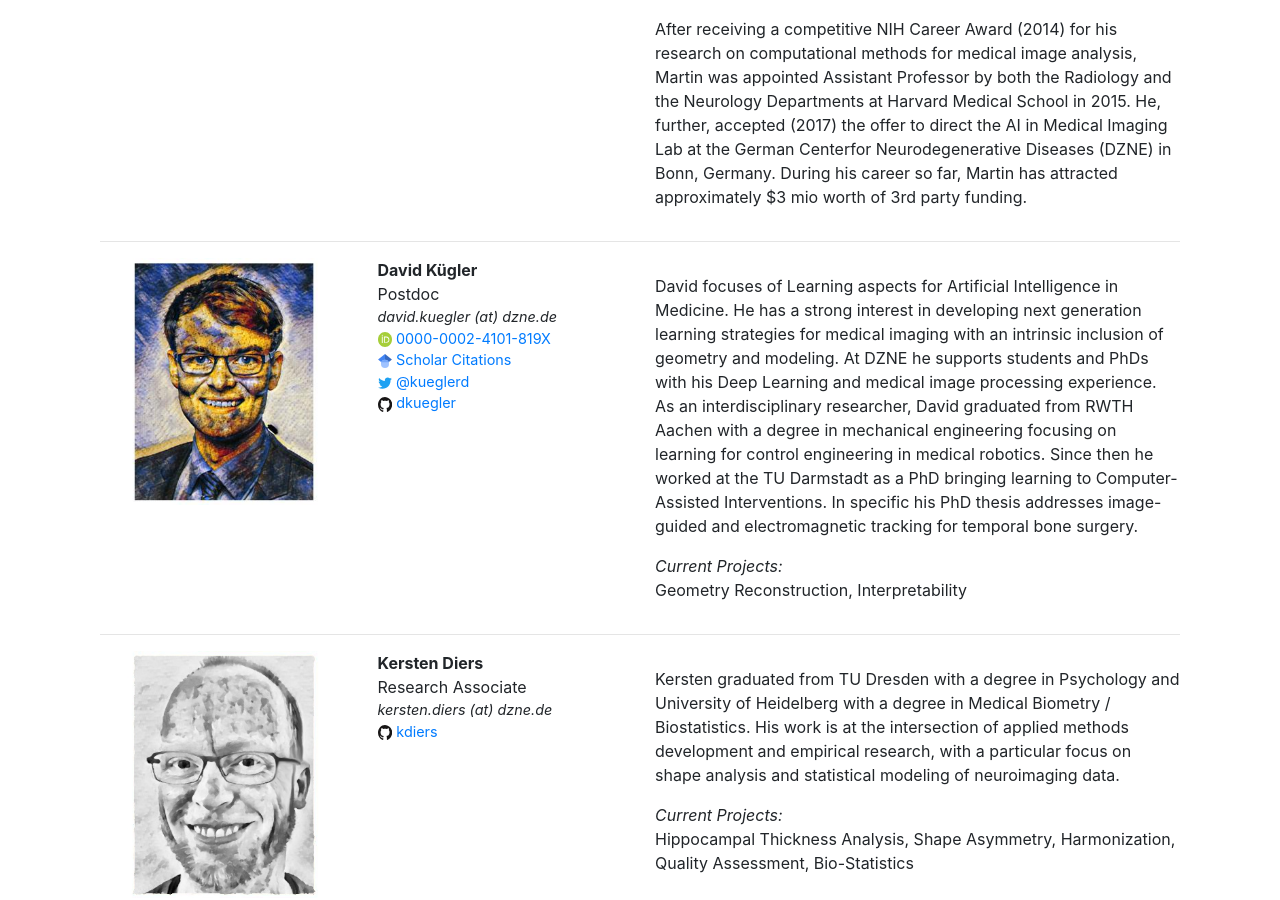
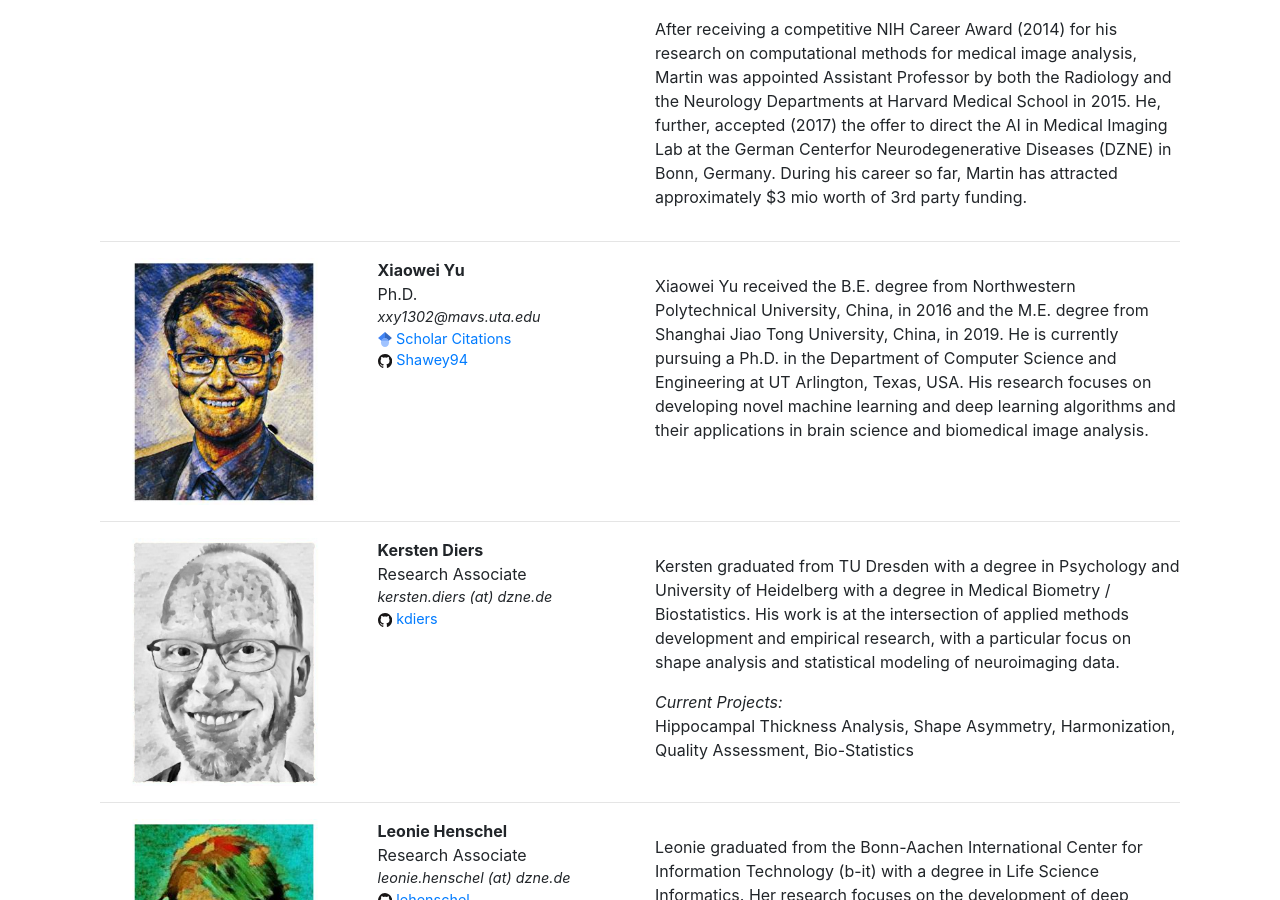
Before and after one commit to Deep-MI/Deep-MI.github.io, a Jekyll site: the page built from members/index.html, in a window 1280 px wide and 900 px high, scrolled down 999 px. Built offline with Jekyll 4.4.1, drawn with Linux system fonts in a browser that asks for light colours; nearby versions of some CDN libraries; comment, search, counter and statistics services are not loaded.

Commit message:
Update members.yml

```diff
--- a/_data/members.yml
+++ b/_data/members.yml
@@ -42,23 +42,17 @@
   Lab at the German Centerfor Neurodegenerative Diseases (DZNE) in Bonn, Germany. During his career
   so far, Martin has attracted approximately $3 mio worth of 3rd party funding.'
 
-- name: David Kügler
+- name: Xiaowei Yu
   image: /static/img/members/kuegler.jpg
-  position: Postdoc
-  email: david.kuegler (at) dzne.de
-  scholar: RzZq4QIAAAAJ
-  twitter: kueglerd
-  orcid: 0000-0002-4101-819X
-  github: dkuegler
-  description: 'David focuses of Learning aspects for Artificial Intelligence in Medicine.
-  He has a strong interest in developing next generation learning strategies for medical imaging
-  with an intrinsic inclusion of geometry and modeling. At DZNE he supports students and PhDs with
-  his Deep Learning and medical image processing experience. As an interdisciplinary researcher,
-  David graduated from RWTH Aachen with a degree in mechanical engineering focusing on learning
-  for control engineering in medical robotics. Since then he worked at the TU Darmstadt as a PhD
-  bringing learning to Computer-Assisted Interventions. In specific his PhD thesis addresses
-  image-guided and electromagnetic tracking for temporal bone surgery.'
-  projects: 'Geometry Reconstruction, Interpretability'
+  position: Ph.D.
+  email: xxy1302@mavs.uta.edu
+  scholar: Kc1FjToAAAAJ
+  cv: http://shawey94.github.io/
+  github: Shawey94
+  description: 'Xiaowei Yu received the B.E. degree from Northwestern Polytechnical University, China,
+  in 2016 and the M.E. degree from Shanghai Jiao Tong University, China, in 2019.
+  He is currently pursuing a Ph.D. in the Department of Computer Science and Engineering at UT Arlington, Texas, USA.
+  His research focuses on developing novel machine learning and deep learning algorithms and their applications in brain science and biomedical image analysis.'
 
 - name: Kersten Diers
   image: /static/img/members/diers.jpg
```
